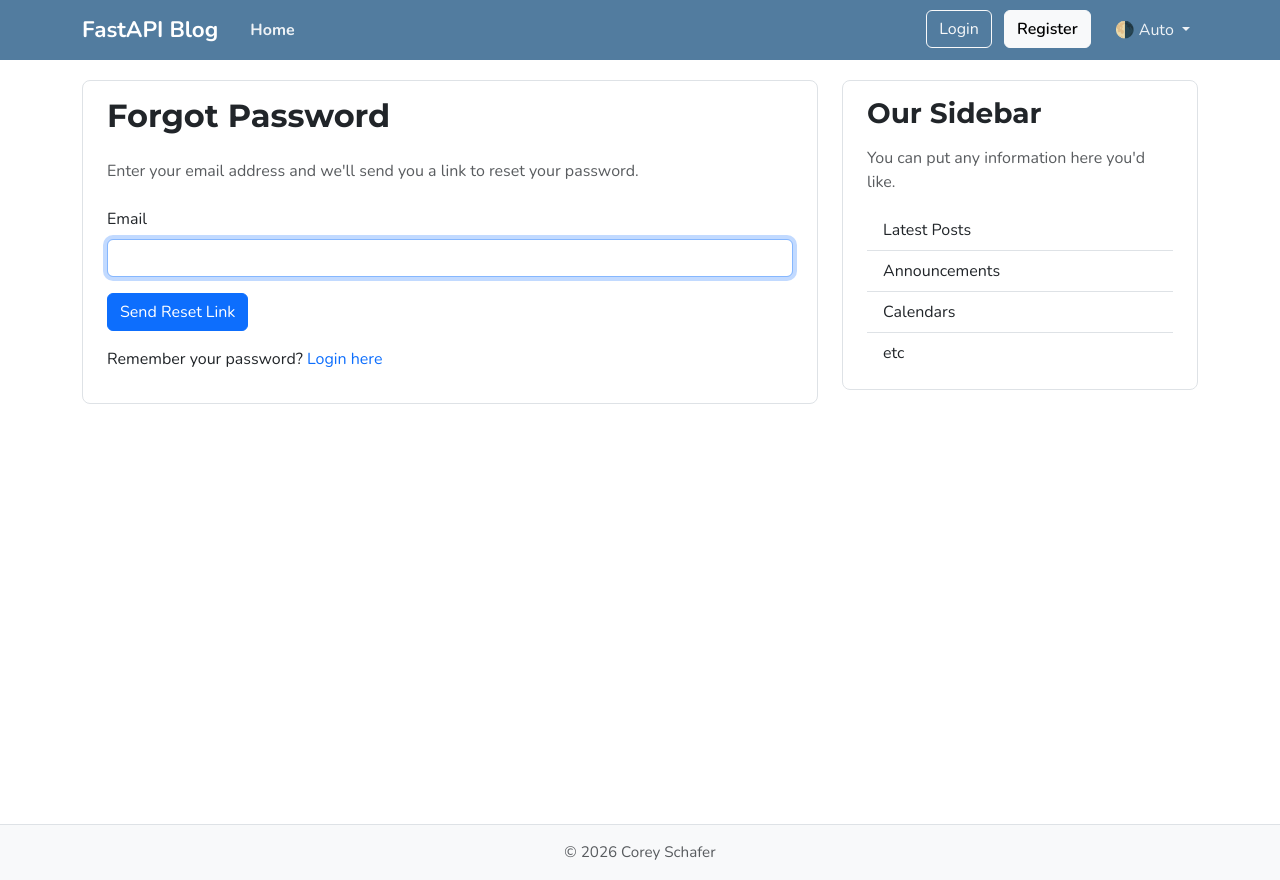
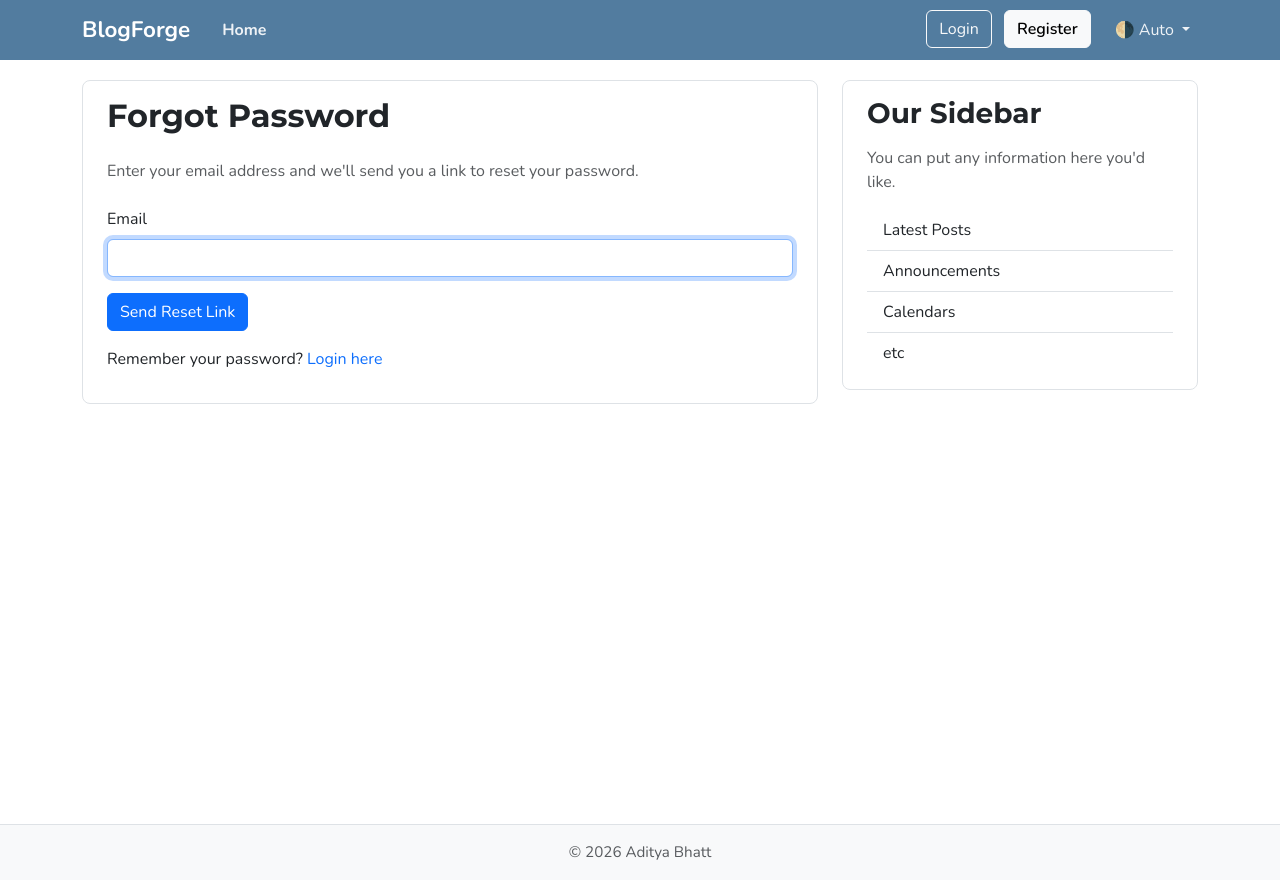
Before and after one commit to Aditya-Bhatt-003/BlogForge, a FastAPI app: page /forget-password in a window 1280 px wide. Run offline with FastAPI, Linux system fonts and the light colour scheme; parts of the project's set-up code (start-up, migrations or seed data) failed here and were passed over.

Commit message:
Update BlogForge branding and configuration

```diff
--- a/main.py
+++ b/main.py
@@ -10,7 +10,7 @@ from fastapi.exception_handlers import (
 from fastapi.exceptions import RequestValidationError
 from fastapi.staticfiles import StaticFiles
 from fastapi.templating import Jinja2Templates
-from sqlalchemy import select , func
+from sqlalchemy import select , func , text
 from sqlalchemy.ext.asyncio import AsyncSession
 from sqlalchemy.orm import selectinload
 from starlette.exceptions import HTTPException as StarletteHTTPException
@@ -36,6 +36,17 @@ templates = Jinja2Templates(directory="templates")
 app.include_router(users.router, prefix="/api/users", tags=["users"])
 app.include_router(posts.router, prefix="/api/posts", tags=["posts"])
 
+
+@app.get("/health")
+async def health_check(db: Annotated[AsyncSession , Depends(get_db)]):
+    try:
+        await db.execute(text("SELECT 1"))
+    except Exception as exc:
+        raise HTTPException(
+            status_code = status.HTTP_503_SERVICE_UNAVAILABLE,
+            detail = "Database unavaialable"
+        ) from exc
+    return {"status" : "healthy"}
 
 @app.get("/", include_in_schema=False, name="home")
 @app.get("/posts", include_in_schema=False, name="posts")
--- a/templates/layout_finished.html
+++ b/templates/layout_finished.html
@@ -6,9 +6,9 @@
 
     <!-- Site Info -->
     {% if title %}
-      <title>FastAPI Blog - {{ title }}</title>
+      <title>BlogForge - {{ title }}</title>
     {% else %}
-      <title>FastAPI Blog</title>
+      <title>BlogForge</title>
     {% endif %}
     <meta name="description" content="FastAPI Tutorial">
     <meta name="author" content="Corey Schafer">
@@ -65,7 +65,7 @@
       <nav class="navbar navbar-expand-md bg-steel fixed-top"
            data-bs-theme="dark">
         <div class="container">
-           <a class="navbar-brand me-4" href="{{ url_for("home")}}">FastAPI Blog</a>  <!-- home is the function name it is in main -->
+           <a class="navbar-brand me-4" href="{{ url_for("home")}}">BlogForge</a>  <!-- home is the function name it is in main -->
           <button class="navbar-toggler"
                   type="button"
                   data-bs-toggle="collapse"
@@ -149,7 +149,7 @@
     <footer class="mt-auto py-3 bg-body-tertiary border-top">
       <div class="container text-center">
         <p class="text-body-secondary mb-0">
-          © <span id="year"></span> Corey Schafer
+          © <span id="year"></span> Aditya Bhatt
         </p>
       </div>
     </footer>
```
